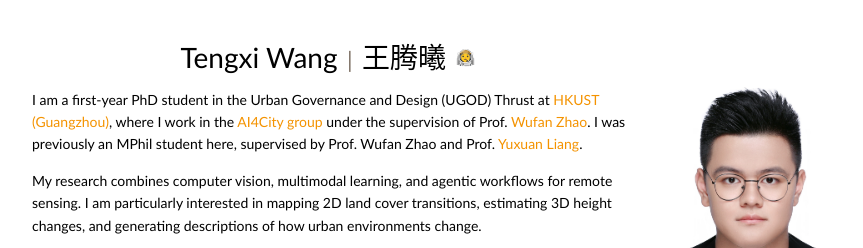
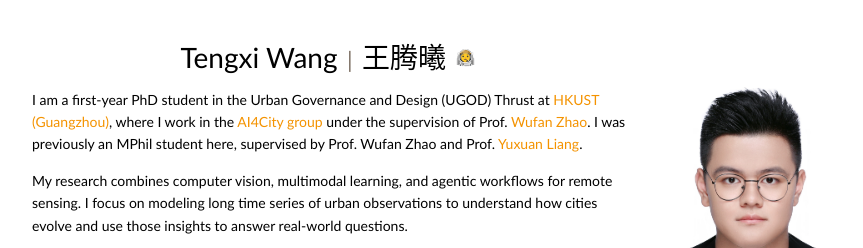
Before and after one commit to tengxiwang5/tengxiwang5.github.io, a plain HTML site: page index.html in a window 1280 px wide. Shown: the top 248 px of the page, without its empty margins (208-1071 px from the left). Drawn offline with Linux system fonts and the light colour scheme.

Commit message:
Clarify research focus on long-term urban change

```diff
--- a/index.html
+++ b/index.html
@@ -19,7 +19,7 @@
         </div>
         <div id="bio">
           <p>I am a first-year PhD student in the Urban Governance and Design (UGOD) Thrust at <a href="https://www.hkust-gz.edu.cn/">HKUST (Guangzhou)</a>, where I work in the <a href="https://www.ai4dcity.com/team/">AI4City group</a> under the supervision of Prof. <a href="https://wufan-zhao.github.io/">Wufan Zhao</a>. I was previously an MPhil student here, supervised by Prof. Wufan Zhao and Prof. <a href="https://scholar.google.com/citations?user=n9cODgcAAAAJ&amp;hl=en&amp;oi=ao">Yuxuan Liang</a>.</p>
-          <p>My research combines computer vision, multimodal learning, and agentic workflows for remote sensing. I am particularly interested in mapping 2D land cover transitions, estimating 3D height changes, and generating descriptions of how urban environments change.</p>
+          <p>My research combines computer vision, multimodal learning, and agentic workflows for remote sensing. I focus on modeling long time series of urban observations to understand how cities evolve and use those insights to answer real-world questions.</p>
         </div>
         <div class="contact-links" aria-label="Contact and profiles">
           <p class="contact-line">
```
